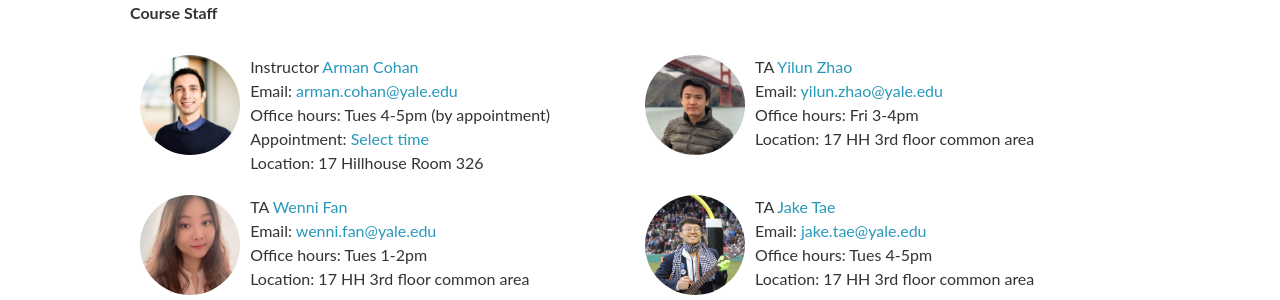
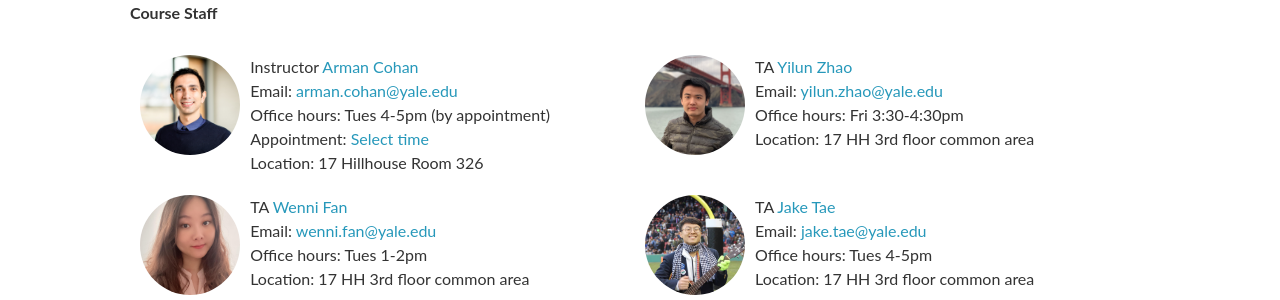
Before and after one commit to yilunzhao/cpsc477, a Jekyll site: the page built from _pages/about.md, in a window 1280 px wide and 900 px high, scrolled down 969 px. Shown: the part 155-455 px from the top of the window. Built offline with Jekyll 4.4.1, drawn with Linux system fonts in a browser that asks for light colours; nearby versions of some CDN libraries; comment, search, counter and statistics services are not loaded.

Commit message:
correct Yilun oh time

```diff
--- a/_data/staff.yml
+++ b/_data/staff.yml
@@ -11,7 +11,7 @@ TAs:
   - name: Yilun Zhao
     email: yilun.zhao@yale.edu
     url: https://yilunzhao.github.io/
-    office-hours: Fri 3-4pm
+    office-hours: Fri 3:30-4:30pm
     location: 17 HH 3rd floor common area
     image: staff/yilun.jpg
 
```
